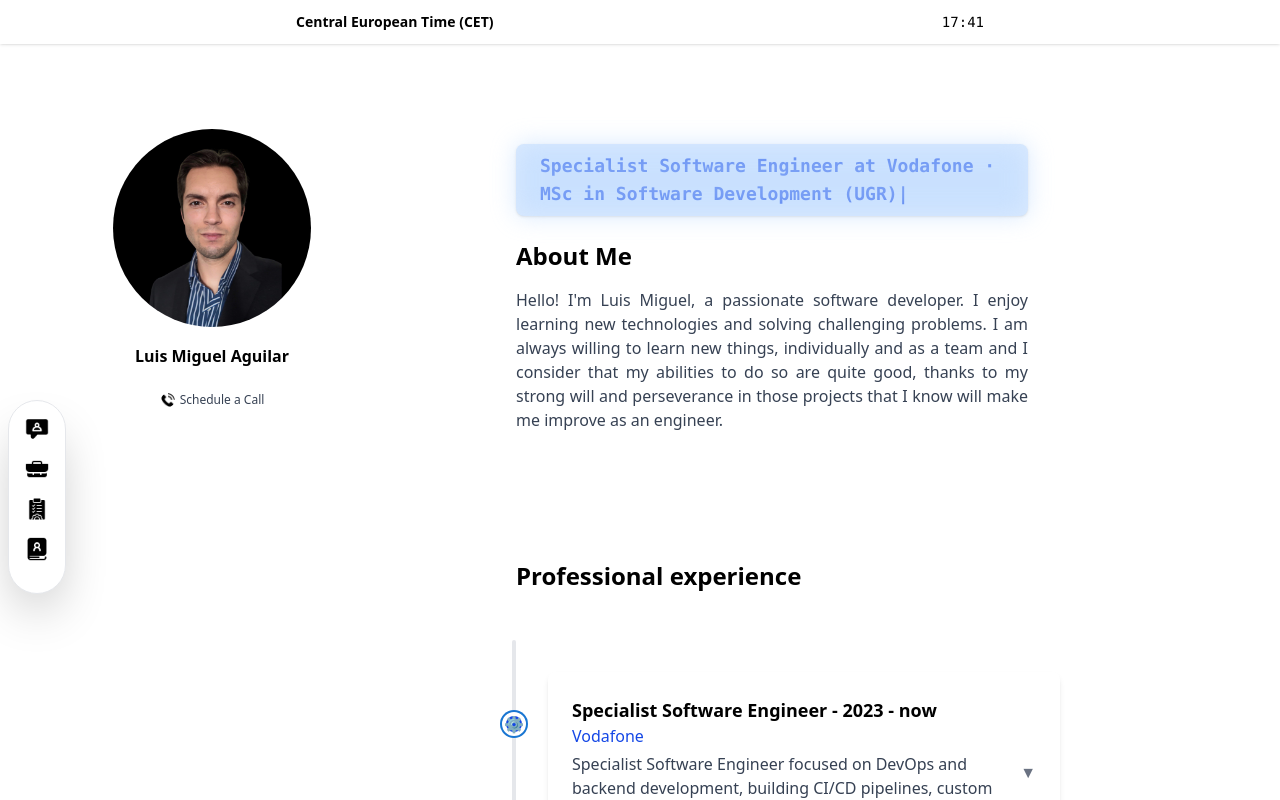
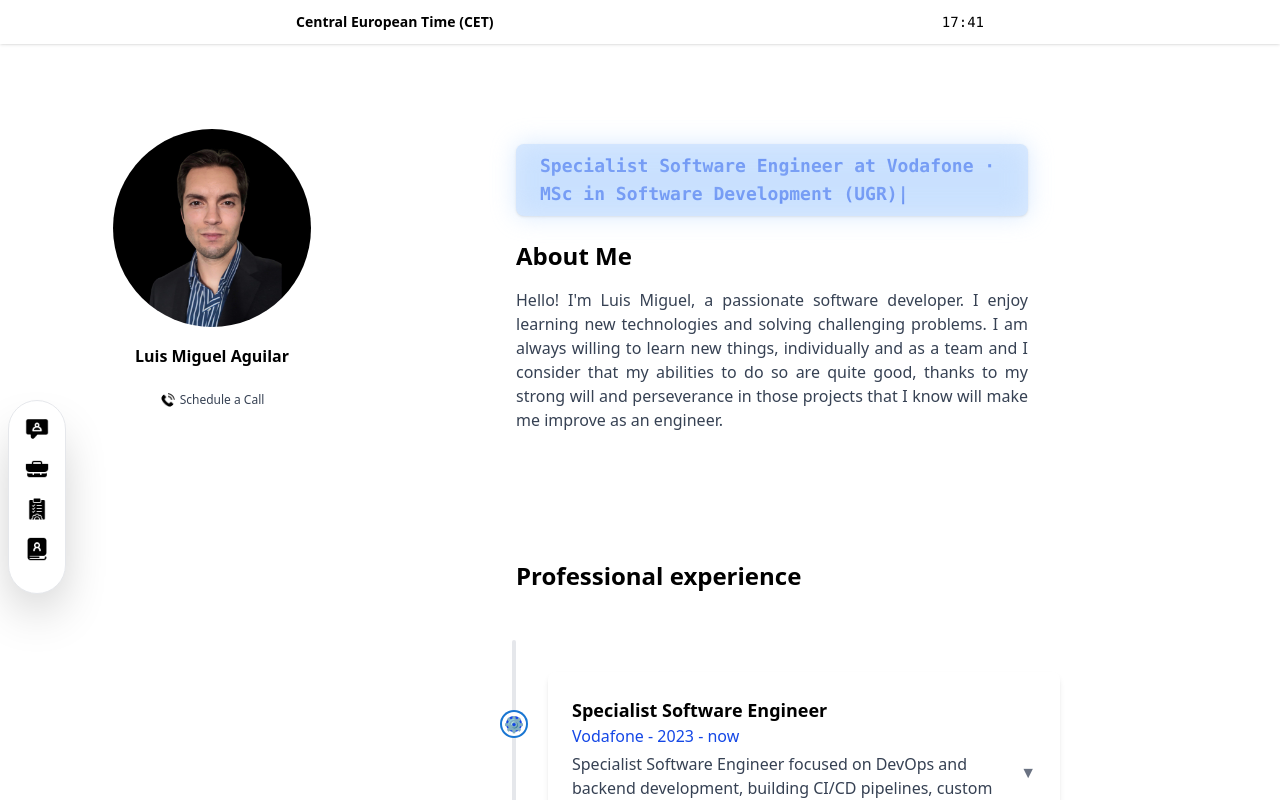
Before and after one commit to laguilarg99/portfolio, a Next.js app: page / in a window 1280 px wide. Shown: the top 800 px of the page. Built offline with nearby package versions, Linux system fonts and the light colour scheme.

Commit message:
Update experience.tsx

```diff
--- a/src/components/experience.tsx
+++ b/src/components/experience.tsx
@@ -113,8 +113,8 @@
                                 >
                                     <div className="flex justify-between items-center">
                                         <div>
-                                            <div className="font-bold text-lg">{exp.title} - {exp.year}</div>
-                                            <div className="text-blue-700 font-medium">{exp.company}</div>
+                                            <div className="font-bold text-lg">{exp.title}</div>
+                                            <div className="text-blue-700 font-medium">{exp.company} - {exp.year}</div>
                                             <div className="text-gray-700 text-base mt-1">{exp.description}</div>
                                         </div>
                                         <span className="ml-2 text-gray-500">
```
